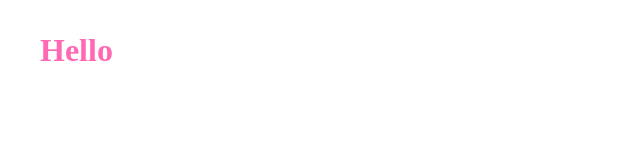
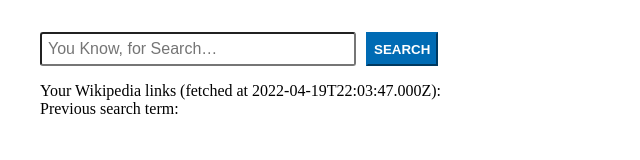
Before and after one commit to Drapegnik/search-wikipedia-links, a React app: page / in a window 1280 px wide. Shown: the whole page, without its empty margins (0-640 px from the left). Built offline with nearby package versions, Linux system fonts and the light colour scheme.

Commit message:
chore: add task & initial app state

```diff
--- a/src/index.js
+++ b/src/index.js
@@ -1,6 +1,58 @@
 import { createRoot } from 'react-dom/client';
+import { useState } from 'react';
 
-const WikepediaLinksView = () => <h1>Hello</h1>;
+/*
+ As an user, I should be able:
+ - to search Wikipedia links with a search term
+ - to keep a distinct history list of my last five search terms + the time when the last search happened
+**/
+const WikepediaLinksView = () => {
+  const [searchTerm, setSearchTerms] = useState("");
+  const [fetchedAt, setFetchedAt] = useState(new Date());
+  const [links, setLinks] = useState([]);
+
+  const fetchData = () => {
+    const urlSearch =
+      "https://en.wikipedia.org/w/api.php?origin=*&action=opensearch&search=" +
+      searchTerm;
+    fetch(urlSearch, { mode: "cors" })
+      .then((response) => response.json())
+      .then((response) => {
+        setFetchedAt(new Date());
+        setLinks(response[1]);
+      });
+  };
+
+  return (
+    <div className="container">
+      <div className="columns">
+        <input
+          type="text"
+          placeholder="You Know, for Search…"
+          value={searchTerm}
+          onChange={(e) => {
+            setSearchTerms(e.target.value);
+          }}
+        />
+        <button onClick={() => fetchData()}>Search</button>
+      </div>
+      <div>
+        <dl>
+          <dt>Your Wikipedia links (fetched at {fetchedAt.toISOString()}):</dt>
+          <dd>
+            {links.map((l) => (
+              <>
+                {l} <br />
+              </>
+            ))}
+          </dd>
+          <dt>Previous search term:</dt>
+          <dd></dd>
+        </dl>
+      </div>
+    </div>
+  );
+};
 
 const container = document.getElementById('root');
 const root = createRoot(container);
--- a/src/styles.css
+++ b/src/styles.css
@@ -1,4 +1,28 @@
-h1 {
-    color: hotpink;
-    font-family: cursive;
+.container {
+    display: flex;
+    flex-direction: column;
+    justify-content: right;
+    align-items: right;
   }
+
+  .container .columns {
+    display: flex;
+    flex-direction: row;
+  }
+
+  .container .columns input {
+    width: 300px;
+    padding: 6px;
+    font-size: 16px;
+    background-color: white;
+    margin-right: 10px;
+    border-radius: 3px;
+  }
+
+  .container .columns button {
+    text-transform: uppercase;
+    background-color: #006bb4;
+    color: white;
+    font-weight: bold;
+    border-color: #006bb4;
+  }
```
Also changed, not shown: README.md.
